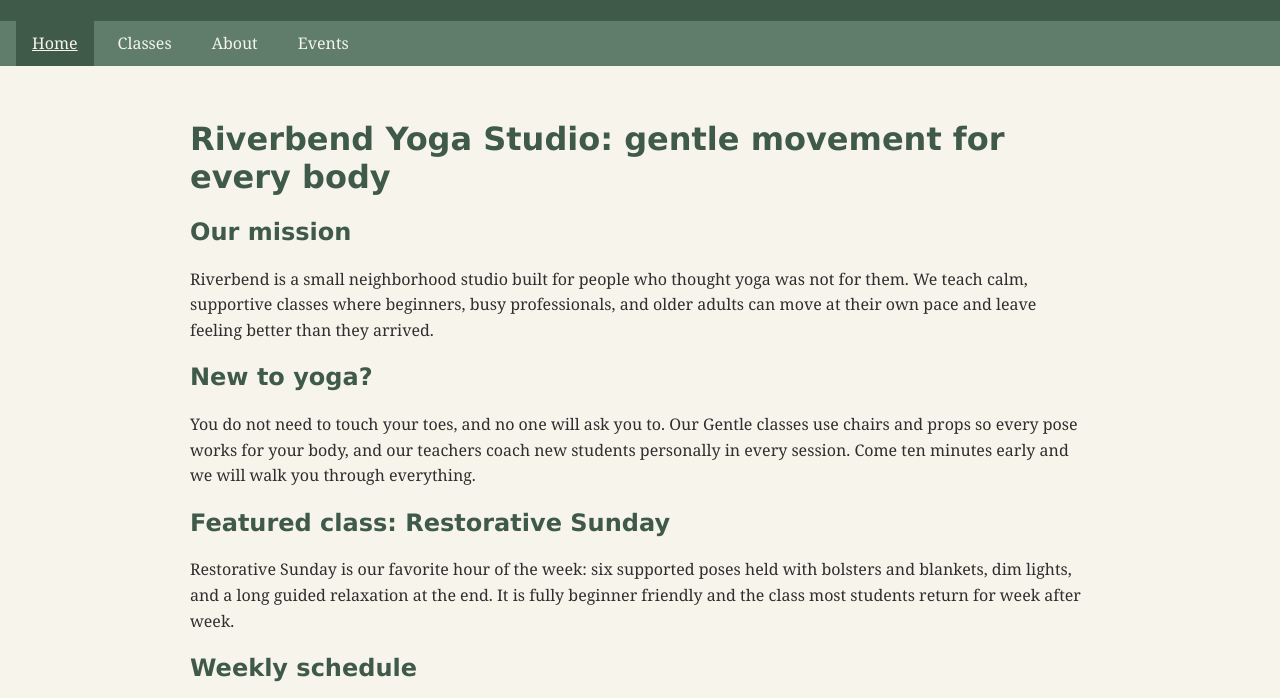
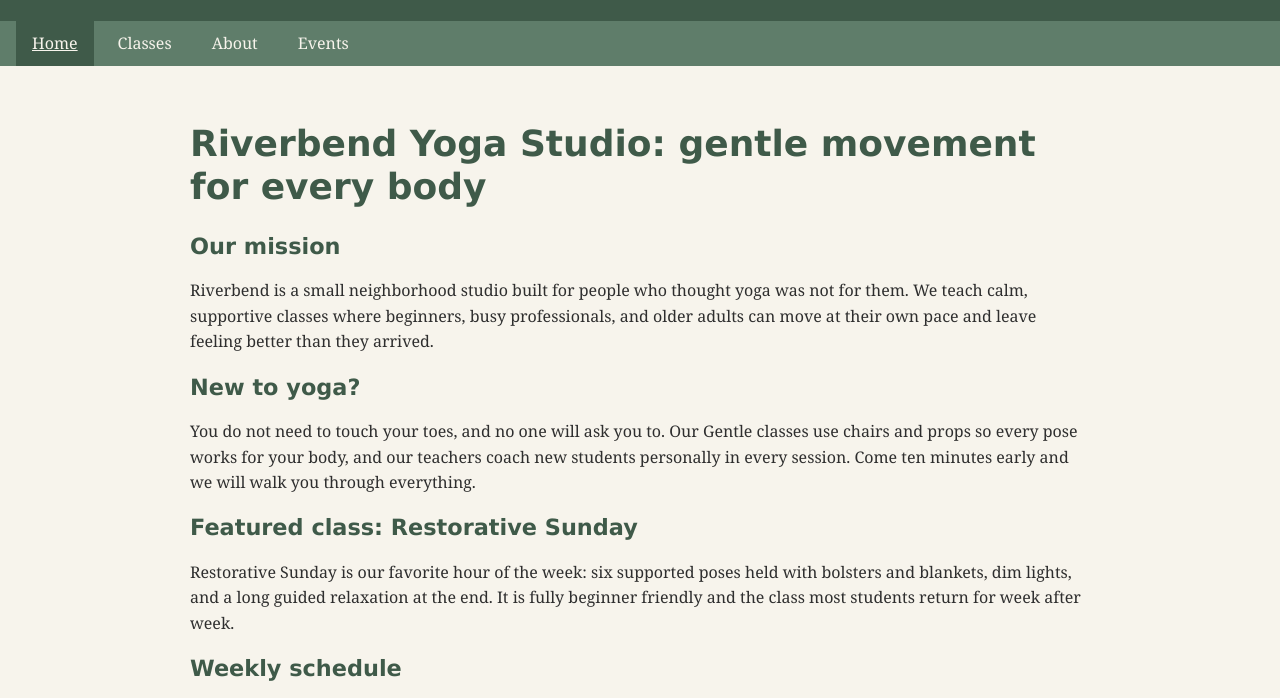
Before and after one commit to skyflier0/Touchstone-2, a plain HTML site: page index.html in a window 1280 px wide. Shown: the part 79-777 px from the top of the page. Drawn offline with Linux system fonts and the light colour scheme.

Commit message:
font changes

```diff
--- a/css/styles.css
+++ b/css/styles.css
@@ -16,6 +16,9 @@ h1, h2 {
   color: var(--sage-dark);
   line-height: 1.2;
 }
+
+h1 { font-size: 2.25rem; }
+h2 { font-size: 1.4rem; }
 
 header {
   background: var(--sage-dark);
```
